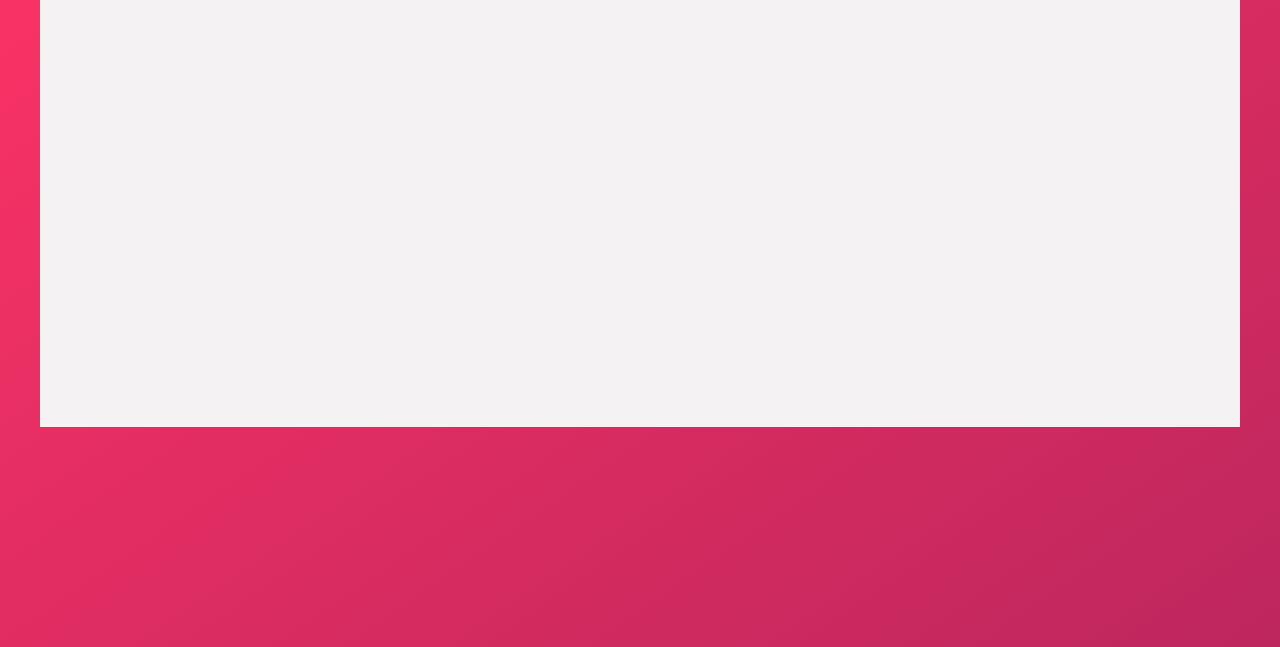
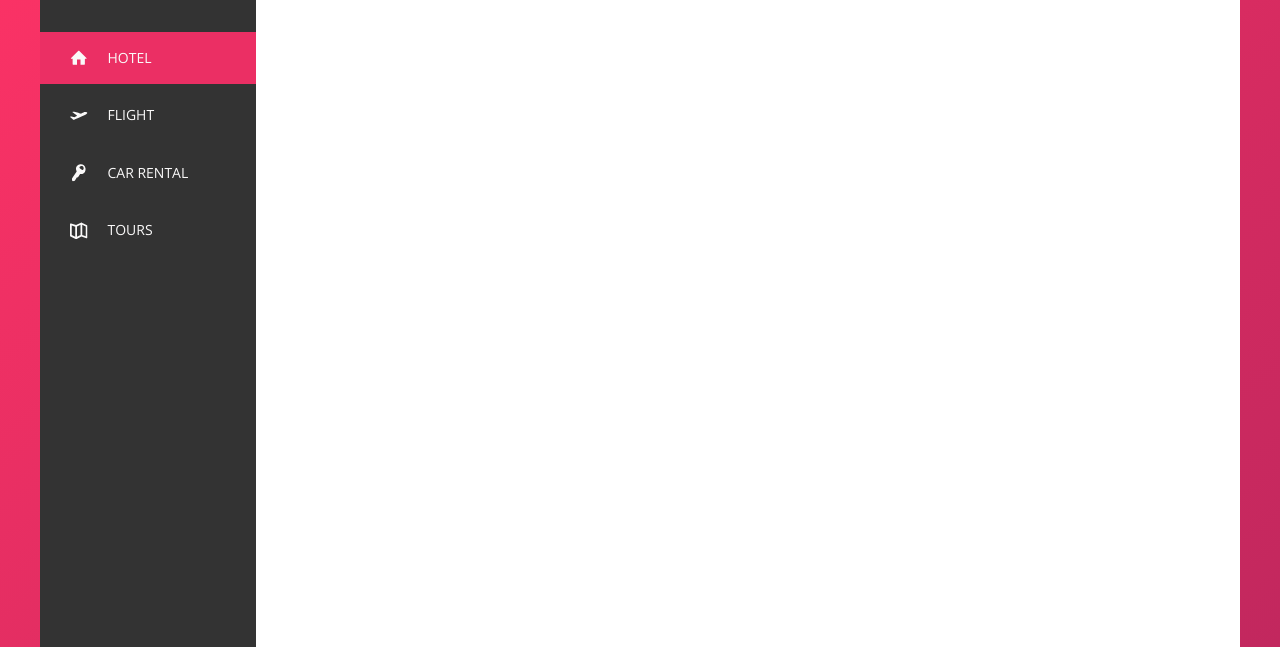
Before and after one commit to AhamadCH/advanced-css-course-trillo, a website: page index.html in a window 1280 px wide. Shown: the part 153-800 px from the top of the page. Drawn offline with nearby package versions, Linux system fonts and the light colour scheme.

Commit message:
Building the Sidebar

```diff
--- a/index.html
+++ b/index.html
@@ -46,7 +46,46 @@
 
       <div class="content">
         <nav class="sidebar">
+          <ul class="side-nav">
+            <li class="side-nav__item side-nav__item--active">
+              <a href="#" class="side-nav__link">
+                <svg class="side-nav__icon">
+                  <use xlink:href="img/sprite.svg#icon-home"></use>
+                </svg>
+                <span>Hotel</span>
+              </a>
+            </li>
+            <li class="side-nav__item">
+              <a href="#" class="side-nav__link">
+                <svg class="side-nav__icon">
+                  <use xlink:href="img/sprite.svg#icon-aircraft-take-off"></use>
+                </svg>
+                <span>Flight</span>
+              </a>
+            </li>
+            <li class="side-nav__item">
+              <a href="#" class="side-nav__link">
+                <svg class="side-nav__icon">
+                  <use xlink:href="img/sprite.svg#icon-key"></use>
+                </svg>
+                <span>Car rental</span>
+              </a>
+            </li>
+            <li class="side-nav__item">
+              <a href="#" class="side-nav__link">
+                <svg class="side-nav__icon">
+                  <use xlink:href="img/sprite.svg#icon-map"></use>
+                </svg>
+                <span>Tours</span>
+              </a>
+            </li>
+          </ul>
+
+          <div class="legal">
+            &copy; 2020 by Trillo. All rights reserved.
+          </div>
         </nav>
+
         <main class="hotel-view">
         </main>
       </div>
--- a/sass/_components.scss
+++ b/sass/_components.scss
@@ -105,7 +105,6 @@
     top: 1.7rem;
     right: 1.1rem;
 
-
     display: flex;
     justify-content: center;
     align-items: center;
@@ -117,3 +116,74 @@
     margin-right: 1rem;
   }
 }
+
+//////////////////////////////////////////////////////////
+// Side Navigation
+.side-nav {
+  font-size: 1.4rem;
+  list-style: none;
+  margin-top: 3.5rem;
+
+  &__item {
+    cursor: pointer;
+    position: relative;
+
+    &:not(:last-child) {
+      margin-bottom: .5rem;
+    }
+  }
+
+  &__item::before {
+    content: "";
+    position: absolute;
+    top: 0;
+    left: 0;
+    height: 100%;
+    width: 3px;
+    background-color: var(--color-primary);
+    transform: scaleY(0);
+    transition: transform .2s,
+                width .4s cubic-bezier(1,0,0,1) .2s
+                background-color .1;
+  }
+
+  &__item:hover::before,
+  &__item--active::before {
+    transform: scaleY(1);
+    width:  100%;
+  }
+
+  &__item:active::before {
+    background-color: var(--color-primary-light);
+  }
+
+  &__link:link,
+  &__link:visited {
+    color: var(--color-grey-light-1);
+    text-decoration: none;
+    text-transform: uppercase;
+    display: block;
+    padding: 1.5rem 3rem;
+    position: relative;
+    z-index: 1;
+
+    display: flex;
+    align-items: center;
+  }
+
+  &__icon {
+    width: 1.75rem;
+    height: 1.75rem;
+    margin-right: 2rem;
+    fill: currentColor;
+  }
+}
+
+//////////////////////////////////////////////////////////
+// Legal Text
+.legal {
+  font-size: 1.2rem;
+  color: var(--color-grey-light-4);
+  text-align: center;
+  padding: 2.5rem;
+}
--- a/sass/_layout.scss
+++ b/sass/_layout.scss
@@ -25,9 +25,14 @@
   background-color: var(--color-grey-dark-1);
 
   flex: 0 0 18%;
+  display: flex;
+  flex-direction: column;
+  justify-content: space-between;
 }
 
 .hotel-view {
   background-color: #fff;
   flex: 1;
+
+  height: 80rem;
 }
```
Also changed, not shown: css/style.css.
